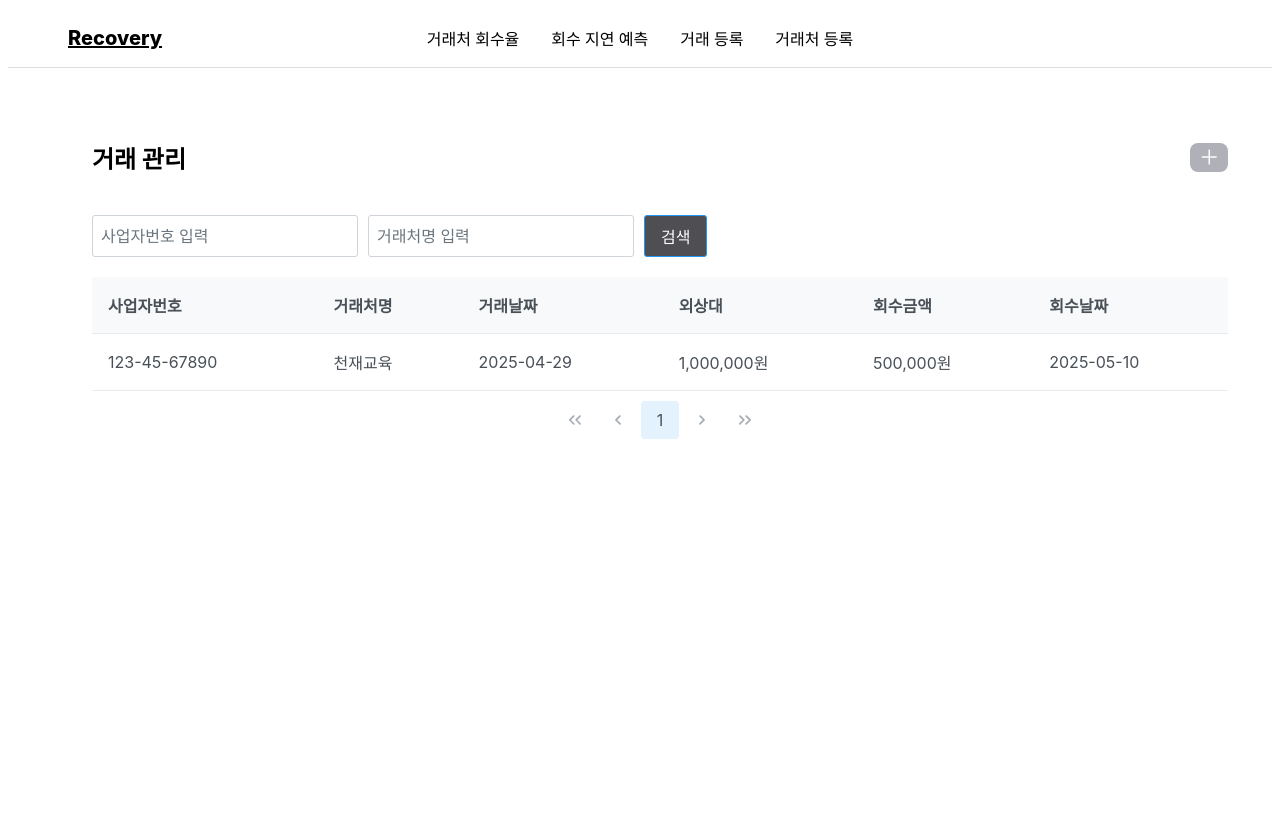
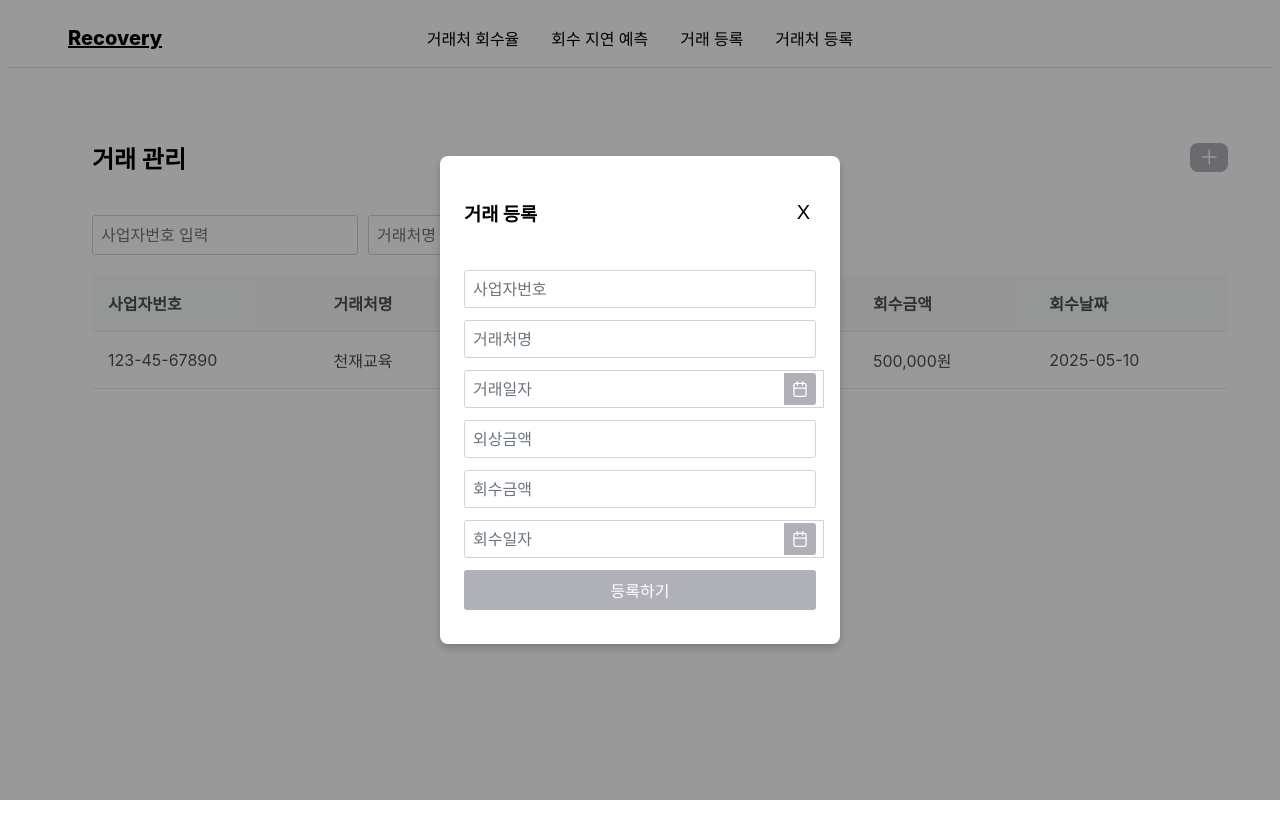
Before and after one commit to emoon17/recovery_front, a Vue app: page /transaction in a window 1280 px wide. Both pictures are taken after a click on the button 1209 px from the left and 157 px from the top of the page. Built offline with nearby package versions, Linux system fonts and the light colour scheme; no server answers.

Commit message:
[feat] 거래등록 팝업 css 추가

```diff
--- a/src/App.vue
+++ b/src/App.vue
@@ -11,4 +11,7 @@ import { RouterView } from 'vue-router'
 .p-toast {
   z-index: 9999 !important;
 }
+.p-datepicker {
+  z-index: 99999 !important;
+}
 </style>
--- a/src/main.js
+++ b/src/main.js
@@ -9,6 +9,8 @@ import 'primevue/resources/primevue.min.css'
 import 'primeicons/primeicons.css'
 import ToastService from "primevue/toastservice";
 import Toast from "primevue/toast";
+import InputText from "primevue/inputtext";
+import Calendar from "primevue/calendar";
 
 const app = createApp(App)
 
@@ -17,4 +19,6 @@ app.use(router)
 app.use(PrimeVue)
 app.use(ToastService)
 app.component('Toast', Toast)
+app.component("InputText", InputText)
+app.component('Calendar', Calendar);
 app.mount('#app')
--- a/src/pages/client/ClientList.vue
+++ b/src/pages/client/ClientList.vue
@@ -18,7 +18,14 @@ const onRowClick = (e) => {
 
 <template>
   <!-- 거래처 리스트 -->
-  <DataTable :value="clients" class="client-table"  @row-click="onRowClick" >
+  <DataTable
+      :value="clients"
+      class="client-table"
+      @row-click="onRowClick"
+      :paginator="true"
+      :rows="10"
+      :rowsPerPageOptions="[10, 20, 30]"
+  >
     <Column field="name" header="거래처명"/>
     <Column field="industry" header="업종"/>
     <Column field="email" header="이메일"/>
--- a/src/pages/transaction/Transaction.vue
+++ b/src/pages/transaction/Transaction.vue
@@ -2,7 +2,8 @@
   <div class="transaction-page">
 
     <!-- 거래 등록 -->
-    <TransactionRegister />
+    <TransactionRegister :showDialog="showDialog" @open="handleOpen" @close="handleClose"  />
+
 
     <!-- 검색 폼 -->
     <TransactionSearchForm :searchForm="searchForm" @fetchTransactionList="fetchTransactionList"/>
@@ -26,6 +27,8 @@ const searchForm = ref({
 
 const transactions = ref([]);
 
+const showDialog = ref(false);
+
 onMounted(()=> {
   fetchTransactionList();
 });
@@ -46,6 +49,15 @@ const fetchTransactionList = () => {
     },
   ];
 };
+
+const handleOpen = () =>{
+  showDialog.value = true;
+}
+
+// 팝업 닫을 때 상태 변경
+const handleClose = () => {
+  showDialog.value = false; // 팝업 닫기
+};
 </script>
 
 <style scoped>
--- a/src/pages/transaction/TransactionList.vue
+++ b/src/pages/transaction/TransactionList.vue
@@ -4,19 +4,23 @@ import DataTable from "primevue/datatable";
 import Column from "primevue/column";
 
 defineProps({
-  transactions : Array
+  transactions: Array
 })
 </script>
 
 <template>
   <div class="transaction-list">
-    <DataTable :value="transactions" :paginator="true" :rows="10">
-      <Column field="businessNumber" header="사업자번호" />
-      <Column field="clientName" header="거래처명" />
-      <Column field="transactionDate" header="거래날짜" />
-      <Column field="creditAmount" header="외상대" />
-      <Column field="recoveryAmount" header="회수금액" />
-      <Column field="recoveryDate" header="회수날짜" />
+    <DataTable
+        :value="transactions"
+        :paginator="true"
+        :rows="10"
+        :rowsPerPageOptions="[10, 20, 30]">
+      <Column field="businessNumber" header="사업자번호"/>
+      <Column field="clientName" header="거래처명"/>
+      <Column field="transactionDate" header="거래날짜"/>
+      <Column field="creditAmount" header="외상대"/>
+      <Column field="recoveryAmount" header="회수금액"/>
+      <Column field="recoveryDate" header="회수날짜"/>
     </DataTable>
   </div>
 </template>
--- a/src/pages/transaction/TransactionRegister.vue
+++ b/src/pages/transaction/TransactionRegister.vue
@@ -1,6 +1,46 @@
 <script setup>
 
 import Button from "primevue/button";
+import InputText from 'primevue/inputtext';
+import Calendar from 'primevue/calendar';
+import BasePopup from "@/pages/common/BasePopup.vue";
+import {ref} from "vue";
+
+
+const props = defineProps({
+  showDialog: Boolean
+});
+
+
+const emit = defineEmits(['open', 'close']);
+
+const transaction = ref({
+  businessNumber: '',
+  clientName: '',
+  transactionDate: '',
+  creditAmount: '',
+  recoveryAmount: '',
+  recoveryDate: ''
+});
+
+// 거래처 등록 팝업
+const goToRegister = () => {
+  emit('open');
+}
+
+const handleClose = () => {
+  emit('close');
+};
+
+const submitTransaction = () => {
+  console.log("📦 거래 등록 정보:", transaction.value);
+
+
+  // 팝업 닫고
+  handleClose();
+
+};
+
 </script>
 
 <template>
@@ -12,6 +52,42 @@ import Button from "primevue/button";
         @click="goToRegister"
     />
   </div>
+  <BasePopup
+      :visible="showDialog"
+      title="거래 등록"
+      @close="handleClose"
+  >
+    <div class="form-wrap">
+      <div class="form-item">
+        <InputText v-model="transaction.businessNumber" placeholder="사업자번호" />
+      </div>
+      <div class="form-item">
+        <InputText v-model="transaction.clientName" placeholder="거래처명" />
+      </div>
+      <div class="form-item">
+        <Calendar
+            v-model="transaction.transactionDate"
+            showIcon
+            inputClass="calendar-input"
+            :inputStyle="{ width: '100%' }"
+            placeholder="거래일자"
+        />
+
+
+      </div>
+      <div class="form-item">
+        <InputText v-model="transaction.creditAmount" placeholder="외상금액" />
+      </div>
+      <div class="form-item">
+        <InputText v-model="transaction.recoveryAmount" placeholder="회수금액" />
+      </div>
+      <div class="form-item">
+        <Calendar v-model="transaction.recoveryDate" showIcon appendTo="body" inputClass="calendar-input" placeholder="회수일자" />
+      </div>
+      <Button label="등록하기" @click="submitTransaction" class="submit-btn" />
+    </div>
+  </BasePopup>
+
 </template>
 
 <style scoped>
@@ -38,4 +114,61 @@ import Button from "primevue/button";
   background-color: #4e4e53;
   transform: scale(1.05);
 }
+
+.form-wrap {
+  display: flex;
+  flex-direction: column;
+  gap: 12px;
+  padding: 10px 0;
+}
+
+
+.form-item {
+  width: 100%;
+}
+
+.form-item :deep(.p-inputtext),
+.form-item :deep(.p-calendar) {
+  width: 100%;
+}
+
+.submit-btn{
+  width: 100%;
+  background-color: #b0b0b8;
+  border: none;
+}
+.submit-btn:hover{
+  background-color: #4e4e53;
+  transform: scale(1.05);
+}
+
+/* Calendar 내부 버튼 스타일 (달력 아이콘) */
+/* p-calendar 전체 영역을 InputText와 동일하게 */
+.form-item :deep(.p-calendar) {
+  width: 100%;
+  box-sizing: border-box;
+  display: flex;
+  align-items: center;
+}
+
+/* input 안에 실제 입력 필드 */
+.form-item :deep(.p-calendar .p-inputtext) {
+  width: 100%;
+  padding-right: 2.5rem; /* 아이콘 영역 확보 */
+  box-sizing: border-box;
+}
+
+.form-item :deep(.p-calendar .p-button) {
+  width: 2rem;
+  height: 2rem;
+  background-color: #b0b0b8;
+  border: none;
+  margin-left: -2.5rem;
+  z-index: 1;
+}
+
+.form-item :deep(.p-calendar .p-button:hover) {
+  background-color: #4e4e53;
+}
+
 </style>
--- a/src/pages/transaction/TransactionSearchForm.vue
+++ b/src/pages/transaction/TransactionSearchForm.vue
@@ -19,7 +19,7 @@ const fetchTransactionList = () => {
   <div class="search-form">
     <InputText v-model="searchForm.businessNumber" placeholder="사업자번호 입력" />
     <InputText v-model="searchForm.clientName" placeholder="거래처명 입력" />
-    <Button label="검색" class="search-btn" @click="fetchTransactionList" />
+    <Button label="검색" class="search-btn" type="button" @click="fetchTransactionList" />
   </div>
 </template>
 
@@ -28,9 +28,19 @@ const fetchTransactionList = () => {
   display: flex;
   gap: 10px;
   margin-bottom: 20px;
+  border: none !important;
 }
 
 .search-btn {
+  background-color: #b0b0b8;
+  border: none !important;
+
+}
+
+.search-btn:hover {
   background-color: #4e4e53;
+  transform: scale(1.05);
 }
+
+
 </style>
```
